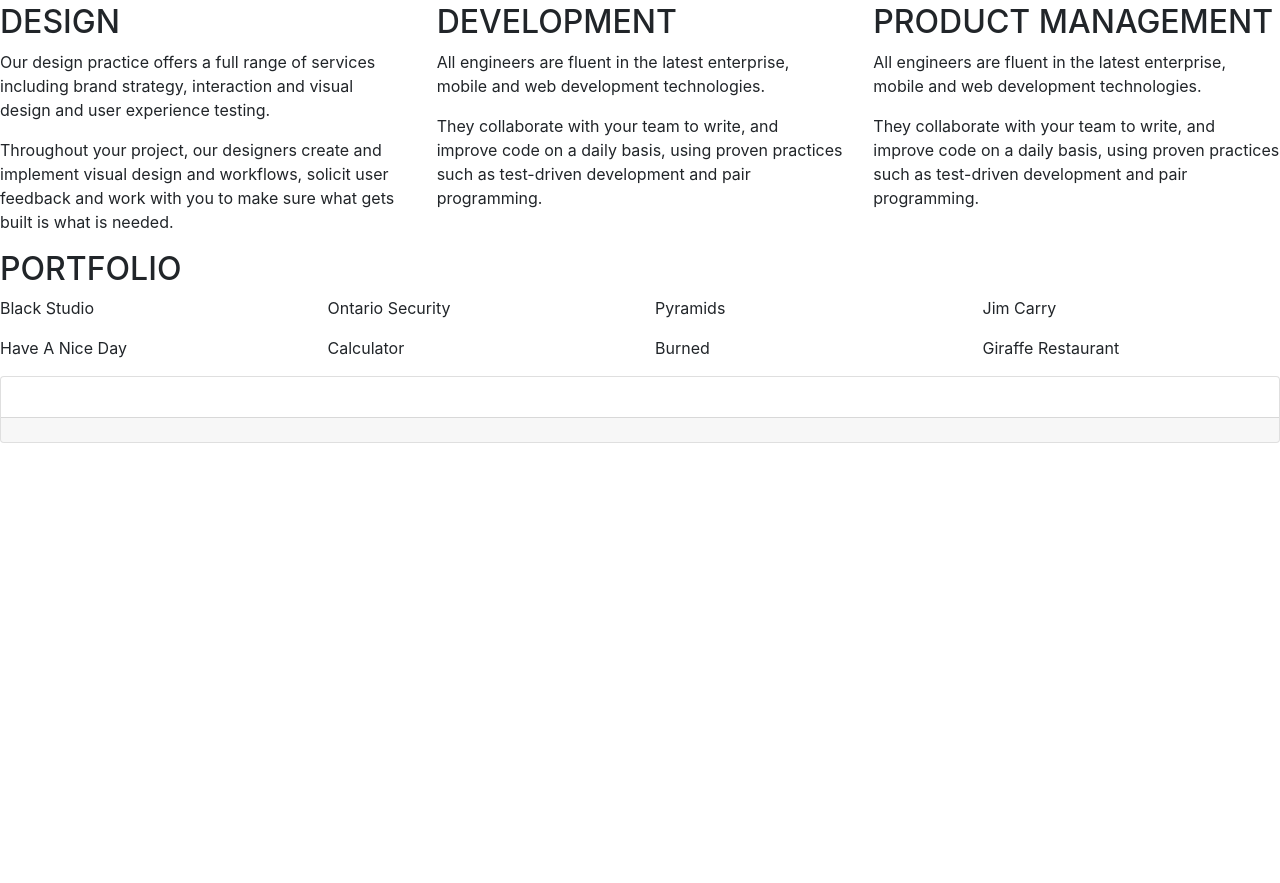
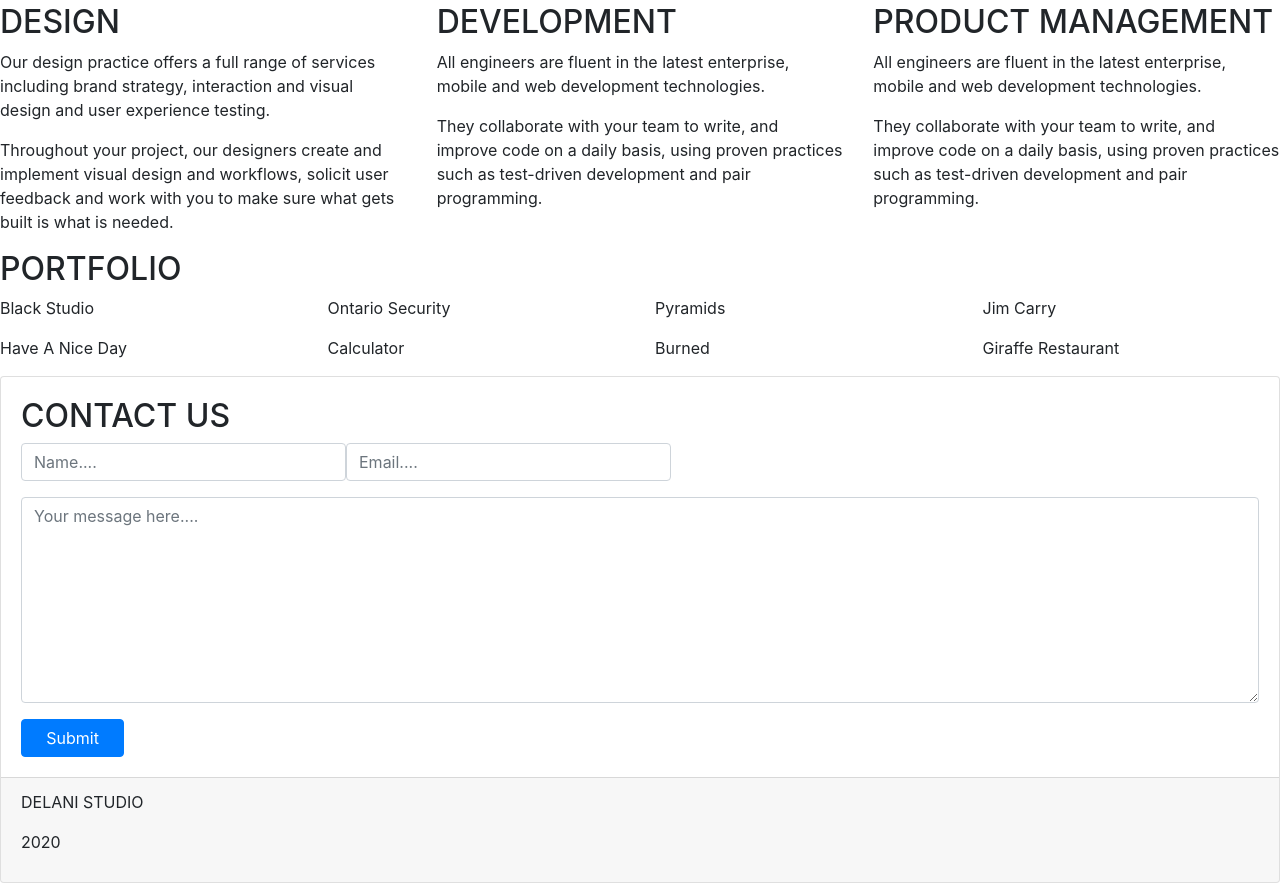
Before and after one commit to J-Okoto/Delani-Studios, a plain HTML site: page index.html in a window 1280 px wide. Shown: the part 728-1611 px from the top of the page. Before the commit the page ends 1171 px from the top, so only its background shows below. Drawn offline with nearby package versions, Linux system fonts and the light colour scheme; a script that the page names is missing.

Commit message:
added form in card body and paragraphs in card footer

```diff
--- a/index.html
+++ b/index.html
@@ -99,24 +99,34 @@
 
             <div class="card">
               <div class="card-body">
+                <h2>CONTACT US</h2>
+
+                  <form id="form34A" action="https://gmail.us3.list-manage.com/subscribe/post" method="POST">
+                     <input type="hidden" name="u" value="e71bed4d6ae5a7c984dfe28b0">
+                       <input type="hidden" name="id" value="dbf7e27685">
+
+                         <div class="form-group form-inline">
+                          <input type="text" class="form-control" placeholder = "Name...." name="MERGE1" id="MERGE1" size="25" value="">
+                            <input type="email" class="form-control"  placeholder = "Email...." autocapitalize="off" autocorrect="off" name="MERGE0" id="MERGE0" size="25" value="">
+                         </div>
+
+                          <div class="form-group">
+                             <textarea class="form-control" rows="8" id="comment" placeholder = "Your message here...."></textarea>
+                          </div>
+
+                           <button type="submit" class="btn btn-primary col-md-1">Submit</button>
+                   </form>
               </div>
+
                 <div class="card-footer">
+                  <p>DELANI STUDIO</p>
+                     <p>2020</p>
                 </div>
-            </div>
+          </div>
 
 
-
-
-
-
-
-
-
-
-
-
-
-  <script src="https://code.jquery.com/jquery-3.5.1.js" integrity="sha256-QWo7LDvxbWT2tbbQ97B53yJnYU3WhH/C8ycbRAkjPDc=" crossorigin="anonymous"></script>
-  <script type="text/javascript" src="js/scripts.js"</script>
+      <script type="text/javascript" src="//downloads.mailchimp.com/js/signup-forms/popup/unique-methods/embed.js" data-dojo-config="usePlainJson: true, isDebug: false"></script><script type="text/javascript">window.dojoRequire(["mojo/signup-forms/Loader"], function(L) { L.start({"baseUrl":"mc.us3.list-manage.com","uuid":"e71bed4d6ae5a7c984dfe28b0","lid":"dbf7e27685","uniqueMethods":true}) })</script>
+     <script src="https://code.jquery.com/jquery-3.5.1.js" integrity="sha256-QWo7LDvxbWT2tbbQ97B53yJnYU3WhH/C8ycbRAkjPDc=" crossorigin="anonymous"></script>
+      <script type="text/javascript" src="js/scripts.js"</script>
   </body>
 </html>
```
